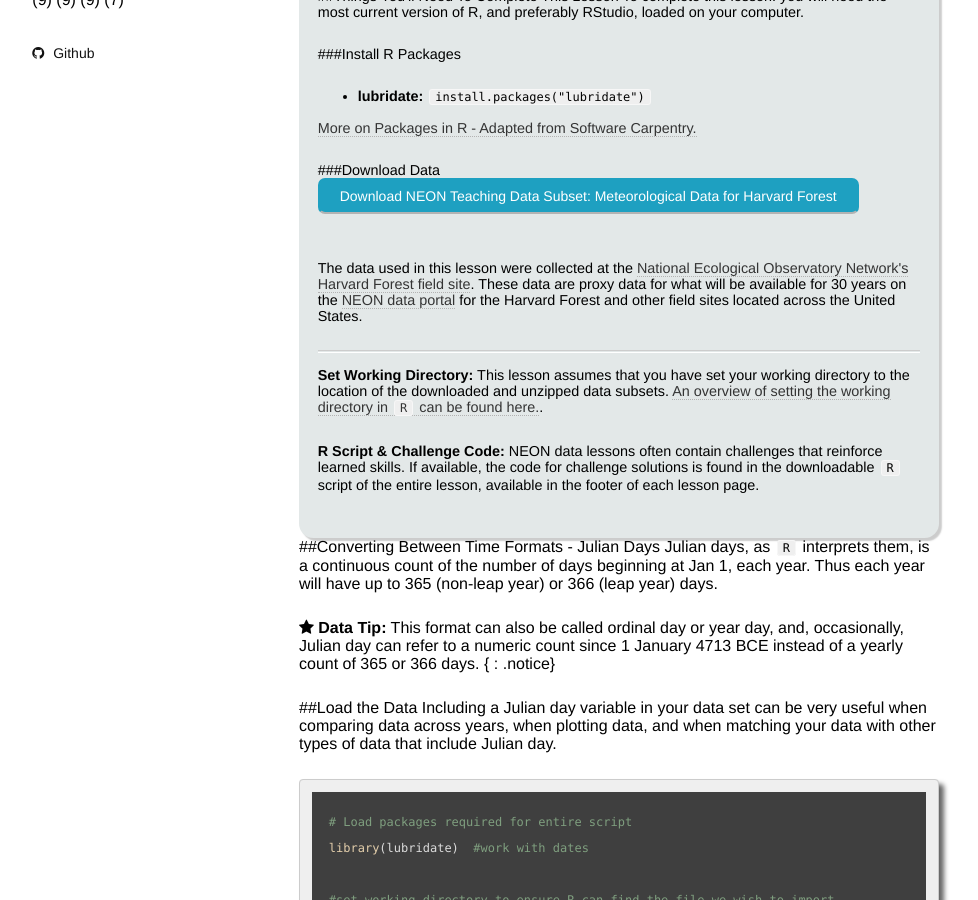
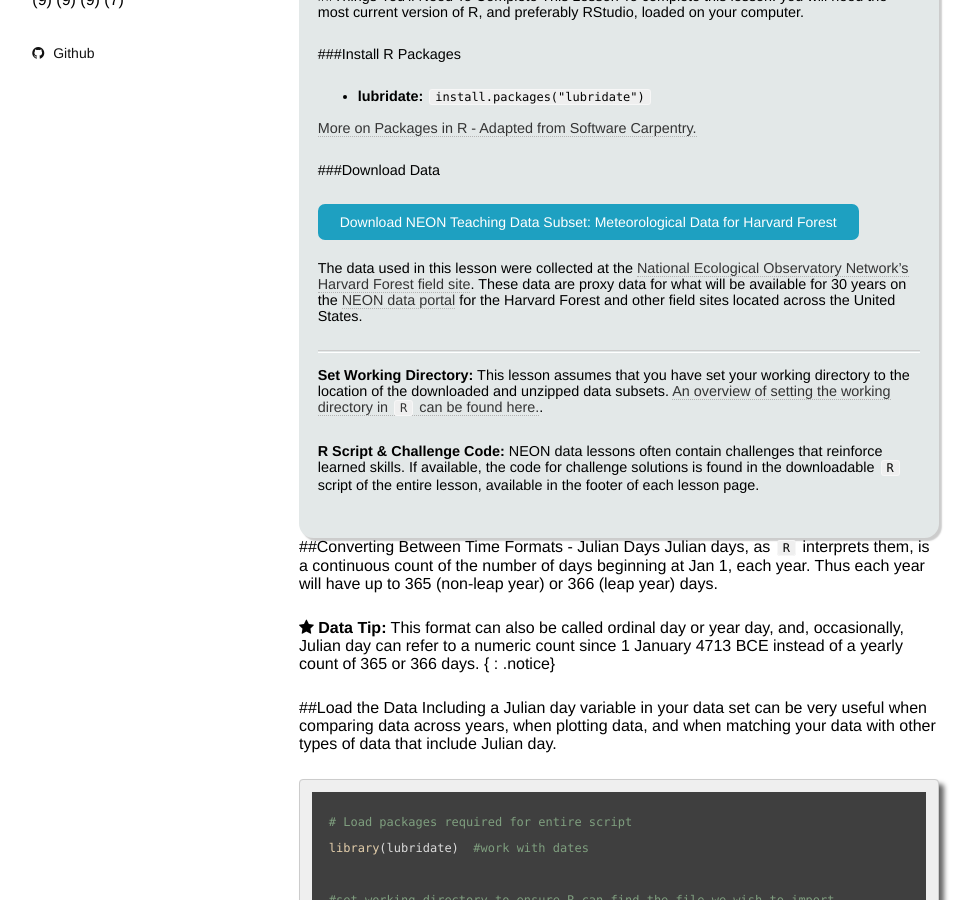
Before and after one commit to datacarpentry/NEON-R-Tabular-Time-Series, a Jekyll site: the page built from _posts/R/dc-tabular-time-series/2016-1-08-Convert-to-Julian-Day-In-R.md, in a window 1280 px wide and 900 px high, scrolled down 758 px. Shown: the whole window, without its empty margins (21-999 px from the left). Built offline with Jekyll 4.4.1, drawn with Linux system fonts in a browser that asks for light colours; nearby versions of some CDN libraries.

Commit message:
updated spacing - copies of Vector _include files

```diff
--- a/_includes/dataSubsets/_data_Airborne-Remote-Sensing.html
+++ b/_includes/dataSubsets/_data_Airborne-Remote-Sensing.html
@@ -1,6 +1,7 @@
-<a href="https://ndownloader.figshare.com/files/3648519" class="btn btn-success"> Download NEON Teaching Data Subset: Airborne Remote Sensing Data</a>
+<div><a href="https://ndownloader.figshare.com/files/3648519" class="btn btn-success"> Download NEON Teaching Data Subset: Airborne Remote Sensing Data</a>
+</div>
 
-<p>The LiDAR and imagery data used to create this raster teaching data subset
+The LiDAR and imagery data used to create this raster teaching data subset
 were collected over the
 <a href="http://www.neoninc.org/" target="_blank"> National Ecological Observatory Network's</a>
 <a href="http://www.neoninc.org/science-design/field-sites/harvard-forest" target="_blank" >Harvard Forest</a>
@@ -10,4 +11,3 @@ field sites and processed at
 <a href="http://www.neoninc.org" target="_blank" >NEON headquarters.</a>
 The entire dataset can be accessed by request from the
 <a href="http://www.neoninc.org/data-resources/get-data/airborne-data" target="_blank"> NEON Airborne Data Request Page </a> on the NEON website.
-</p>
--- a/_includes/dataSubsets/_data_Landsat-NDVI.html
+++ b/_includes/dataSubsets/_data_Landsat-NDVI.html
@@ -1,7 +1,8 @@
-<a href="https://ndownloader.figshare.com/files/3648522" class="btn btn-success">
+<div><a href="https://ndownloader.figshare.com/files/3648522" class="btn btn-success">
 Download NEON Teaching Data Subset: Landsat derived NDVI raster files</a>
+</div>
 
-<p>The imagery data used to create this raster teaching data subset were
+The imagery data used to create this raster teaching data subset were
 collected over the
 <a href="http://www.neoninc.org/" target="_blank"> National Ecological Observatory Network's</a>
 <a href="http://www.neoninc.org/science-design/field-sites/harvard-forest" target="_blank" >Harvard Forest</a>
@@ -12,4 +13,3 @@ The imagery was created by the U.S. Geological Survey (USGS) using a
 <a href="http://eros.usgs.gov/#/Find_Data/Products_and_Data_Available/MSS" target="_blank" >  multispectral scanner</a>
 on a <a href="http://landsat.usgs.gov" target="_blank" > Landsat Satellite.</a>
 The data files are Geographic Tagged Image-File Format (GeoTIFF).
-</p>
--- a/_includes/dataSubsets/_data_Met-Time-Series.html
+++ b/_includes/dataSubsets/_data_Met-Time-Series.html
@@ -1,10 +1,10 @@
-<a href="https://ndownloader.figshare.com/files/3648531" class="btn btn-success">
+<div><a href="https://ndownloader.figshare.com/files/3648531" class="btn btn-success">
 Download NEON Teaching Data Subset: Meteorological Data for Harvard Forest</a>
+</div>
 
-<p>The data used in this lesson were collected at the
+The data used in this lesson were collected at the
 <a href="http://www.neoninc.org/" target="_blank"> National Ecological Observatory Network's</a>
 <a href="http://www.neoninc.org/science-design/field-sites/harvard-forest" target="_blank"> Harvard Forest field site</a>.
 These data are proxy data for what will be available for 30 years on the
  <a href="http://data.neoninc.org/" target="_blank">NEON data portal</a>
 for the Harvard Forest and other field sites located across the United States.
-</p>
```
Also changed, not shown: _includes/dataSubsets/_data_Site-Layout-Files.html (+3 -4 lines).
